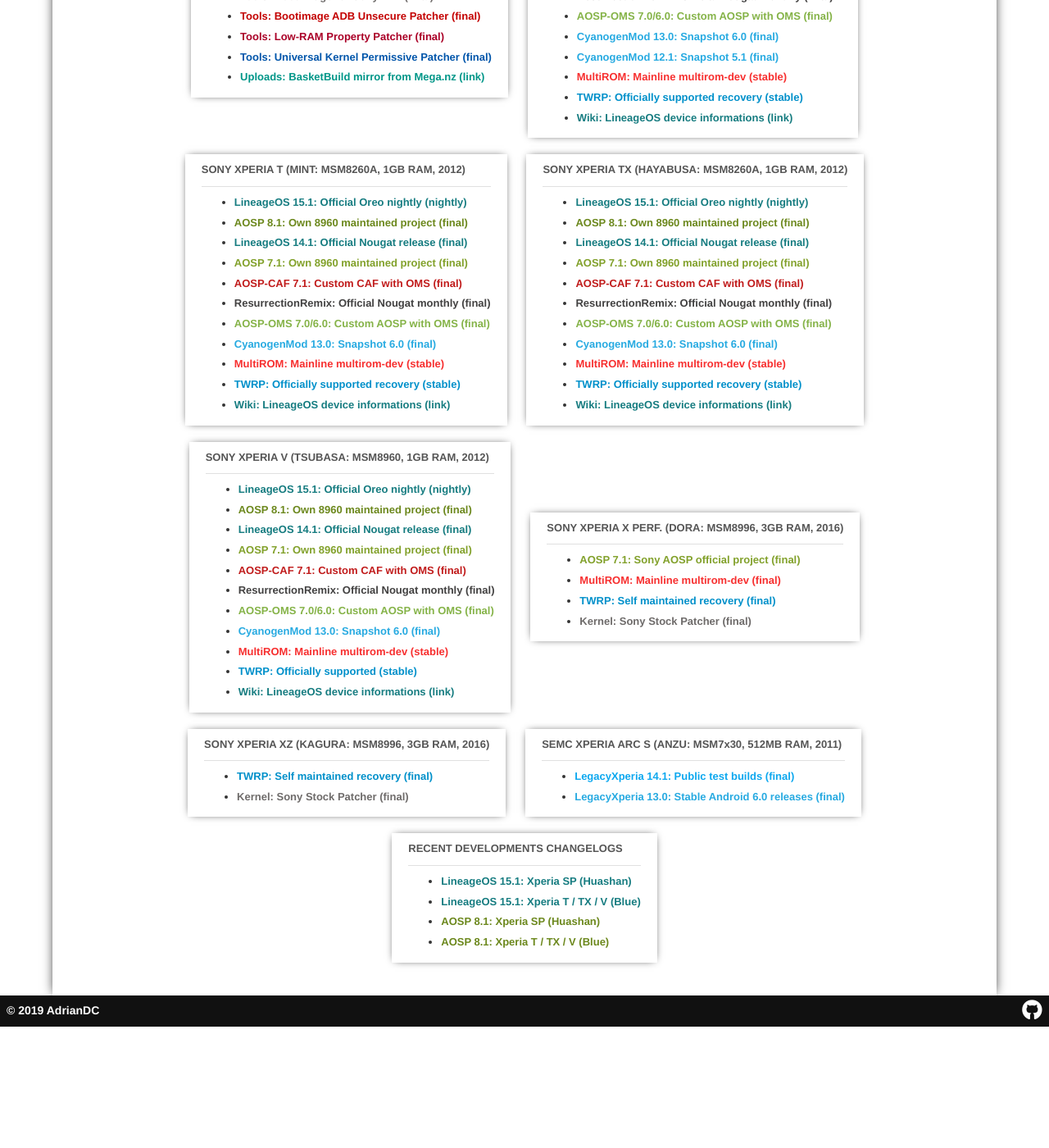
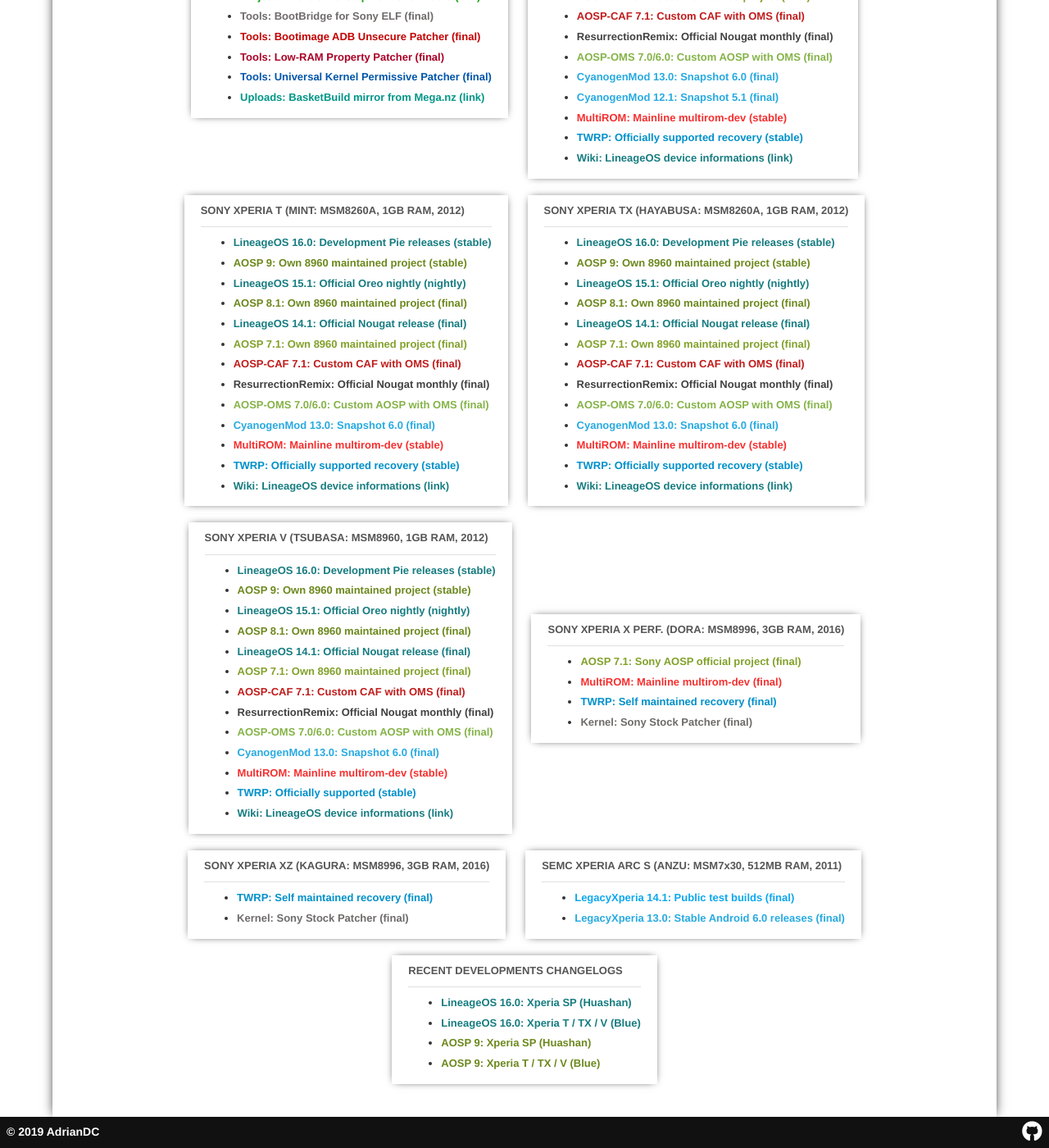
Before and after one commit to AdrianDC/adriandc.github.io, a Jekyll site: the page built from developments.md, in a window 1280 px wide and 1400 px high, scrolled down 410 px. Shown: the whole window at 82% size. Built offline with Jekyll 4.4.1, drawn with Linux system fonts in a browser that asks for light colours; nearby versions of some CDN libraries; before the commit the page ends 1662 px from its top, so only the background shows below that; some of the changed text lies outside the part shown.

Commit message:
developments: add LineageOS 16.0 and AOSP 9 threads for SP/TX/TX/V
Change-Id: Id1cb5b198ad6a0696752b88d237599a3b7940363

```diff
--- a/developments.md
+++ b/developments.md
@@ -26,6 +26,8 @@
 <div class="card">
 ##### [SONY XPERIA SP (HUASHAN: MSM8960T, 1GB RAM, 2013)](https://www.gsmarena.com/sony_xperia_sp-5364.php){: target="_blank" }
 <div class="card-divider"></div>
+* [<span style="color:#167C80">LineageOS 16.0: Development Pie releases (stable)</span>](https://forum.xda-developers.com/-/-t3958433){: target="_blank" }
+* [<span style="color:#6C881D">AOSP 9: Own 8960 maintained project (stable)</span>](https://forum.xda-developers.com/-/-t3958464){: target="_blank" }
 * [<span style="color:#167C80">LineageOS 15.1: Official Oreo nightly (nightly)</span>](https://forum.xda-developers.com/-/-t3758221){: target="_blank" }
 * [<span style="color:#6C881D">AOSP 8.1: Own 8960 maintained project (final)</span>](https://forum.xda-developers.com/-/-t3666304){: target="_blank" }
 * [<span style="color:#167C80">LineageOS 14.1: Official Nougat release (final)</span>](https://forum.xda-developers.com/-/-t3529514){: target="_blank" }
@@ -43,6 +45,8 @@
 <div class="card">
 ##### [SONY XPERIA T (MINT: MSM8260A, 1GB RAM, 2012)](https://www.gsmarena.com/sony_xperia_t-4899.php){: target="_blank" }
 <div class="card-divider"></div>
+* [<span style="color:#167C80">LineageOS 16.0: Development Pie releases (stable)</span>](https://forum.xda-developers.com/-/-t3958431){: target="_blank" }
+* [<span style="color:#6C881D">AOSP 9: Own 8960 maintained project (stable)</span>](https://forum.xda-developers.com/-/-t3958463){: target="_blank" }
 * [<span style="color:#167C80">LineageOS 15.1: Official Oreo nightly (nightly)</span>](https://forum.xda-developers.com/-/-t3758219){: target="_blank" }
 * [<span style="color:#6C881D">AOSP 8.1: Own 8960 maintained project (final)</span>](https://forum.xda-developers.com/-/-t3666303){: target="_blank" }
 * [<span style="color:#167C80">LineageOS 14.1: Official Nougat release (final)</span>](https://forum.xda-developers.com/-/-t3529554){: target="_blank" }
@@ -59,6 +63,8 @@
 <div class="card">
 ##### [SONY XPERIA TX (HAYABUSA: MSM8260A, 1GB RAM, 2012)](https://www.gsmarena.com/sony_xperia_tx-4959.php){: target="_blank" }
 <div class="card-divider"></div>
+* [<span style="color:#167C80">LineageOS 16.0: Development Pie releases (stable)</span>](https://forum.xda-developers.com/-/-t3958431){: target="_blank" }
+* [<span style="color:#6C881D">AOSP 9: Own 8960 maintained project (stable)</span>](https://forum.xda-developers.com/-/-t3958463){: target="_blank" }
 * [<span style="color:#167C80">LineageOS 15.1: Official Oreo nightly (nightly)</span>](https://forum.xda-developers.com/-/-t3758219){: target="_blank" }
 * [<span style="color:#6C881D">AOSP 8.1: Own 8960 maintained project (final)</span>](https://forum.xda-developers.com/-/-t3666303){: target="_blank" }
 * [<span style="color:#167C80">LineageOS 14.1: Official Nougat release (final)</span>](https://forum.xda-developers.com/-/-t3529555){: target="_blank" }
@@ -75,6 +81,8 @@
 <div class="card">
 ##### [SONY XPERIA V (TSUBASA: MSM8960, 1GB RAM, 2012)](https://www.gsmarena.com/sony_xperia_v-4958.php){: target="_blank" }
 <div class="card-divider"></div>
+* [<span style="color:#167C80">LineageOS 16.0: Development Pie releases (stable)</span>](https://forum.xda-developers.com/-/-t3958431){: target="_blank" }
+* [<span style="color:#6C881D">AOSP 9: Own 8960 maintained project (stable)</span>](https://forum.xda-developers.com/-/-t3958463){: target="_blank" }
 * [<span style="color:#167C80">LineageOS 15.1: Official Oreo nightly (nightly)</span>](https://forum.xda-developers.com/-/-t3758219){: target="_blank" }
 * [<span style="color:#6C881D">AOSP 8.1: Own 8960 maintained project (final)</span>](https://forum.xda-developers.com/-/-t3666303){: target="_blank" }
 * [<span style="color:#167C80">LineageOS 14.1: Official Nougat release (final)</span>](https://forum.xda-developers.com/-/-t3529556){: target="_blank" }
@@ -114,10 +122,10 @@
 <div class="card">
 ##### [RECENT DEVELOPMENTS CHANGELOGS](https://forum.xda-developers.com){: target="_blank" }
 <div class="card-divider"></div>
-* [<span style="color:#167C80">LineageOS 15.1: Xperia SP (Huashan)</span>](https://forum.xda-developers.com/-/-t3758221/post75759770#post75759770){: target="_blank" }
-* [<span style="color:#167C80">LineageOS 15.1: Xperia T / TX / V (Blue)</span>](https://forum.xda-developers.com/-/-t3758219/post75759338#post75759338){: target="_blank" }
-* [<span style="color:#6C881D">AOSP 8.1: Xperia SP (Huashan)</span>](https://forum.xda-developers.com/-/-t3666304/post73624544#post73624544){: target="_blank" }
-* [<span style="color:#6C881D">AOSP 8.1: Xperia T / TX / V (Blue)</span>](https://forum.xda-developers.com/-/-t3666303/post73624542#post73624542){: target="_blank" }
+* [<span style="color:#167C80">LineageOS 16.0: Xperia SP (Huashan)</span>](https://forum.xda-developers.com/-/-t3958433/post80086704#post80086704){: target="_blank" }
+* [<span style="color:#167C80">LineageOS 16.0: Xperia T / TX / V (Blue)</span>](https://forum.xda-developers.com/-/-t3958431/post80086708#post80086708){: target="_blank" }
+* [<span style="color:#6C881D">AOSP 9: Xperia SP (Huashan)</span>](https://forum.xda-developers.com/-/-t3958464/post80087187#post80087187){: target="_blank" }
+* [<span style="color:#6C881D">AOSP 9: Xperia T / TX / V (Blue)</span>](https://forum.xda-developers.com/-/-t3958463/post80087185#post80087185){: target="_blank" }
 </div>
 
 </div>
```
